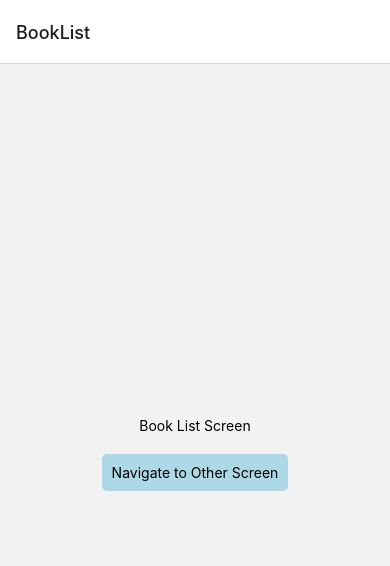
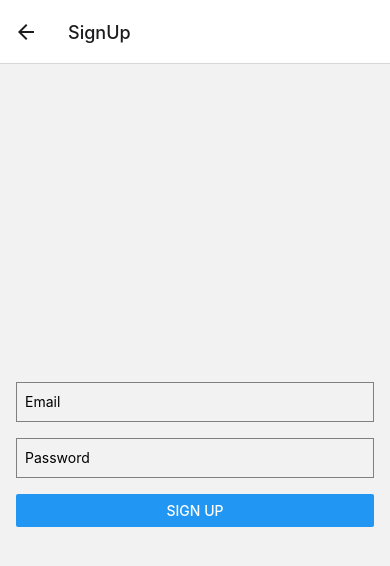
Before and after one commit to functionalfunction/liberation-app, a React Native app: screen /SignUp in a window 390 px wide. Shown: the top 566 px of the page. Built offline with nearby package versions, Linux system fonts and the light colour scheme; no server answers.

Commit message:
firebase auth added

```diff
--- a/App.tsx
+++ b/App.tsx
@@ -1,20 +1,41 @@
-import React from "react";
+// App.tsx
+import React, { useEffect, useState } from "react";
 import { NavigationContainer } from "@react-navigation/native";
 import { createStackNavigator } from "@react-navigation/stack";
 import BookListScreen from "./BookListScreen"; // Your book list component
 import ISBNReader from "./ISBNReader";
+import SignInScreen from "./SignInScreen";
+import SignUpScreen from "./SignUpScreen";
+import useAuth from "./hooks/useAuth";
 
 const Stack = createStackNavigator();
 
-const Navigation: React.FC = () => {
+const App: React.FC = () => {
+  const { user } = useAuth();
+
+  if (user) {
     return (
       <NavigationContainer>
         <Stack.Navigator initialRouteName="BookList">
           <Stack.Screen name="ISBNReader" component={ISBNReader} />
           <Stack.Screen name="BookList" component={BookListScreen} />
+          <Stack.Screen name="SignIn" component={SignInScreen} />
+          <Stack.Screen name="SignUp" component={SignUpScreen} />
         </Stack.Navigator>
       </NavigationContainer>
     );
+  } else {
+    return (
+      <NavigationContainer>
+        <Stack.Navigator initialRouteName="SignIn">
+          <Stack.Screen name="SignIn" component={SignInScreen} />
+          <Stack.Screen name="SignUp" component={SignUpScreen} />
+          <Stack.Screen name="ISBNReader" component={ISBNReader} />
+          <Stack.Screen name="BookList" component={BookListScreen} />
+        </Stack.Navigator>
+      </NavigationContainer>
+    );
+  }
 };
 
-export default Navigation;
+export default App;
--- a/ISBNReader.tsx
+++ b/ISBNReader.tsx
@@ -92,11 +92,11 @@ const ISBNReader: React.FC = () => {
       })
       .then((res) => {
         setBookAdded(true);
+        navigation.navigate("BookList");
       })
       .catch((error) => {
-        console.log("Book added!");
+        console.log("Error happened!");
       });
-    navigation.navigate("BookList");
   };
 
   return (
--- /dev/null
+++ b/SignInScreen.tsx
@@ -0,0 +1,48 @@
+// SignInScreen.tsx
+import React, { useState } from "react";
+import { View, TextInput, Button, Alert } from "react-native";
+import { auth } from "./config/firebase";
+import { signInWithEmailAndPassword } from "firebase/auth";
+
+interface SignInProps {
+  navigation: any; // Use proper navigation type based on your navigation library
+}
+
+const SignInScreen: React.FC<SignInProps> = ({ navigation }) => {
+  const [email, setEmail] = useState("");
+  const [password, setPassword] = useState("");
+
+  const handleSignIn = async () => {
+    try {
+      await signInWithEmailAndPassword(auth, email, password);
+      navigation.navigate("BookList");
+    } catch (error) {
+      console.error("Error signing in:", error.message);
+      Alert.alert(
+        "Error",
+        "Sign-in failed. Please check your credentials and try again."
+      );
+    }
+  };
+
+  return (
+    <View>
+      <TextInput
+        placeholder="Email"
+        onChangeText={(text) => setEmail(text)}
+        value={email}
+        keyboardType="email-address"
+        autoCapitalize="none"
+      />
+      <TextInput
+        placeholder="Password"
+        onChangeText={(text) => setPassword(text)}
+        value={password}
+        secureTextEntry
+      />
+      <Button title="Sign In" onPress={handleSignIn} />
+    </View>
+  );
+};
+
+export default SignInScreen;
--- /dev/null
+++ b/SignUpScreen.tsx
@@ -0,0 +1,72 @@
+// SignUpScreen.tsx
+import React, { useState } from "react";
+import {
+  View,
+  TextInput,
+  Button,
+  Alert,
+  ViewStyle,
+  StyleSheet,
+} from "react-native";
+import { createUserWithEmailAndPassword } from "firebase/auth";
+import { auth } from "./config/firebase";
+import { useNavigation } from "@react-navigation/native";
+
+const SignUpScreen: React.FC = () => {
+  const [email, setEmail] = useState("");
+  const [password, setPassword] = useState("");
+  const navigation = useNavigation();
+
+  const handleSignUp = async () => {
+    try {
+      await createUserWithEmailAndPassword(auth, email, password);
+      navigation.navigate("BookList");
+    } catch (error) {
+      console.error("Error registering user:", error.message);
+      Alert.alert("Error", "Registration failed. Please try again.");
+    }
+  };
+
+  return (
+    <View style={styles.container}>
+      <TextInput
+        placeholder="Email"
+        onChangeText={(text) => setEmail(text)}
+        value={email}
+        keyboardType="email-address"
+        autoCapitalize="none"
+        style={styles.input}
+      />
+      <TextInput
+        placeholder="Password"
+        onChangeText={(text) => setPassword(text)}
+        value={password}
+        secureTextEntry
+        style={styles.input}
+      />
+      <Button title="Sign Up" onPress={handleSignUp} />
+    </View>
+  );
+};
+
+interface Styles {
+  container: ViewStyle;
+  input: ViewStyle;
+}
+
+const styles = StyleSheet.create<Styles>({
+  container: {
+    flex: 1,
+    justifyContent: "center",
+    padding: 16,
+  },
+  input: {
+    height: 40,
+    borderColor: "gray",
+    borderWidth: 1,
+    marginBottom: 16,
+    paddingLeft: 8,
+  },
+});
+
+export default SignUpScreen;
--- /dev/null
+++ b/config/firebase.ts
@@ -0,0 +1,16 @@
+import { initializeApp } from "firebase/app";
+import { getAuth } from "firebase/auth";
+
+const firebaseConfig = {
+  apiKey: "AIzaSyCIB97_1YB43Ls_0pxpjzRV62hrxjhC_gE",
+  authDomain: "liberation-app.firebaseapp.com",
+  projectId: "liberation-app",
+  storageBucket: "liberation-app.appspot.com",
+  messagingSenderId: "1063207238957",
+  appId: "1:1063207238957:web:efbfed2c7707399c6467a4",
+  measurementId: "G-D52VWC5Z8Z",
+};
+
+const app = initializeApp(firebaseConfig);
+
+export const auth = getAuth(app);
--- /dev/null
+++ b/hooks/useAuth.ts
@@ -0,0 +1,22 @@
+import { View, Text } from "react-native";
+import React, { useEffect, useState } from "react";
+import { onAuthStateChanged } from "firebase/auth";
+import { auth } from "../config/firebase";
+
+export default function useAuth() {
+  const [user, setUser] = useState(null);
+
+  useEffect(() => {
+    const unsub = onAuthStateChanged(auth, (user) => {
+      console.log("got user: ", user);
+      if (user) {
+        setUser(user);
+      } else {
+        setUser(null);
+      }
+    });
+    return unsub;
+  }, []);
+
+  return { user };
+}
--- a/package.json
+++ b/package.json
@@ -1,6 +1,8 @@
 {
   "dependencies": {
     "@react-native-community/masked-view": "^0.1.11",
+    "@react-native-firebase/app": "^18.7.3",
+    "@react-native-firebase/auth": "^18.7.3",
     "@react-native-masked-view/masked-view": "^0.3.1",
     "@react-navigation/native": "^6.1.9",
     "@react-navigation/stack": "^6.3.20",
@@ -8,6 +10,7 @@
     "axios": "^1.6.2",
     "expo": "^49.0.3",
     "expo-camera": "~13.4.4",
+    "firebase": "^10.7.1",
     "react": "18.2.0",
     "react-dom": "18.2.0",
     "react-native": "0.72.3",
@@ -17,6 +20,7 @@
     "react-native-reanimated": "^3.6.1",
     "react-native-safe-area-context": "^4.8.1",
     "react-native-screens": "^3.29.0",
+    "react-native-vector-icons": "^10.0.3",
     "react-native-vision-camera": "^3.6.17",
     "react-native-web": "~0.19.6",
     "typescript": "^5.1.3"
```
Also changed, not shown: 1 other file (tests, documents, lock files or other folders). Lines whose indentation alone changed are shown as unchanged.
